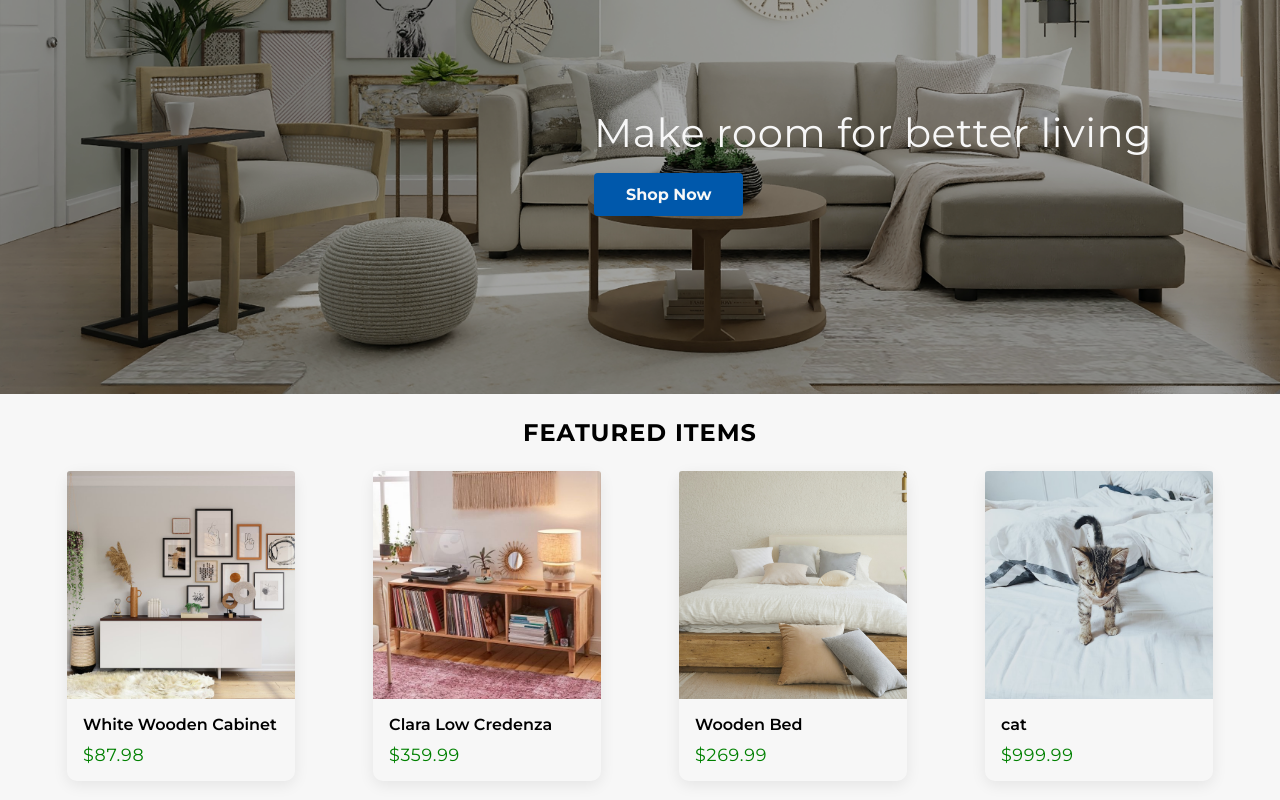
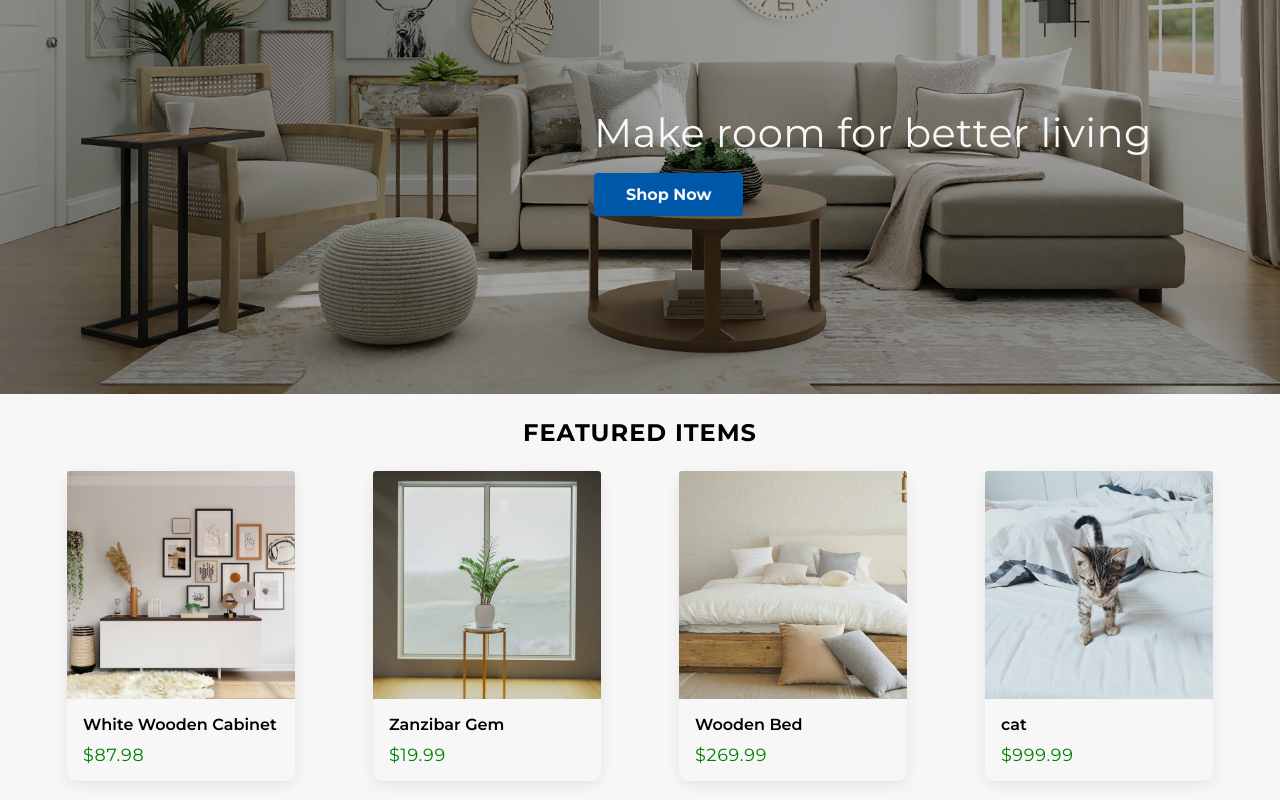
Before and after one commit to Sharkri/shopping-cart, a React (Create React App) app: page / in a window 1280 px wide. Shown: the part 326-1126 px from the top of the page. Built offline with nearby package versions, Linux system fonts and the light colour scheme.

Commit message:
Change image dimensions + json changes

```diff
--- a/src/products.json
+++ b/src/products.json
@@ -36,12 +36,12 @@
     "id": "3"
   },
   {
-    "name": "Clara Low Credenza",
-    "path": "/shop/clara-low-credenza",
+    "name": "Zanzibar Gem",
+    "path": "/shop/zanzibar-gem",
     "description": "",
-    "price": "359.99",
+    "price": "19.99",
     "prefix": "$",
-    "image": "clara-low-credenza.jpg",
+    "image": "plant.jpg",
     "id": "4"
   }
 ]
--- a/src/styles/ProductPage.css
+++ b/src/styles/ProductPage.css
@@ -9,9 +9,9 @@
 
 .product-page {
   display: flex;
+  justify-content: center;
   flex-wrap: wrap;
   gap: 80px;
-  justify-content: center;
   width: 100%;
 }
 
@@ -39,7 +39,7 @@
   max-width: 100%;
   max-height: 100%;
   box-shadow: 0 5px 10px #0000001a;
-  height: 400px;
+  height: min(100vh, 500px);
   object-fit: cover;
 }
 
```
Also changed, not shown: src/images/clara-low-credenza.jpg (deleted), src/images/plant.jpg (added).
